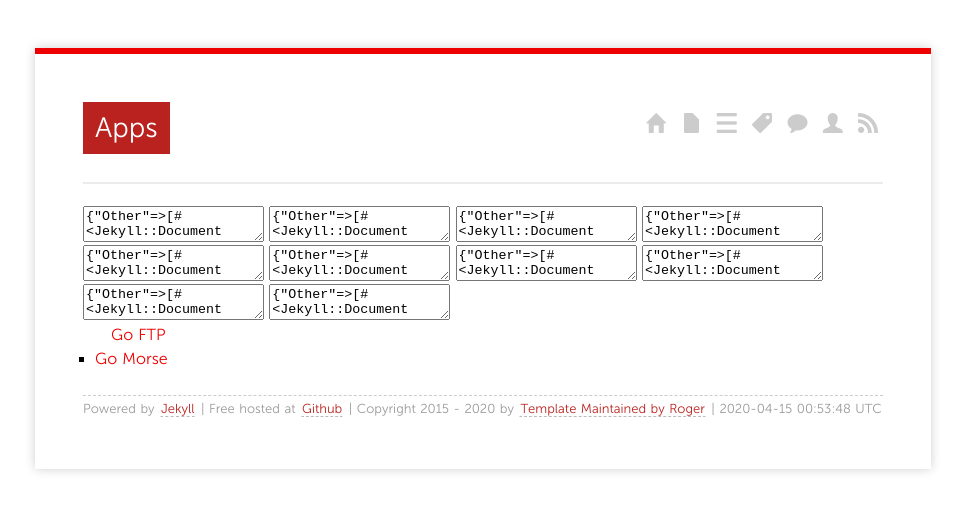
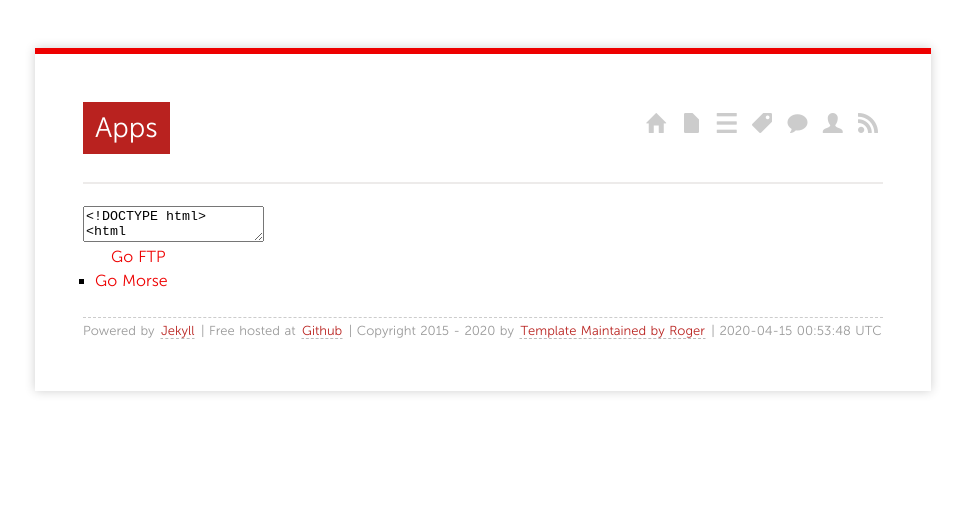
Before and after one commit to TJRoger/tjroger.github.io, a Jekyll site: the page built from apps/index.md, in a window 1280 px wide. Shown: the top 511 px of the page, without its empty margins (157-1122 px from the left). Built offline with Jekyll 4.4.1, drawn with Linux system fonts in a browser that asks for light colours; nearby versions of some CDN libraries; Markdown is read by kramdown in place of the engine named in the settings.

Commit message:
update apps list page

```diff
--- a/_layouts/default.html
+++ b/_layouts/default.html
@@ -3,17 +3,17 @@
   <head>
     <meta http-equiv="content-type" content="text/html; charset=utf-8" />
     <meta name="author" content="{{ site.author }}" />
-    <meta name="viewport" content="width=device-width">
+    <meta name="viewport" content="width=device-width"/>
     <title>{{ page.title }} | {{ site.author }}</title>
     <!-- Jim disable
       script src="https://google-code-prettify.googlecode.com/svn/loader/run_prettify.js?autoload=true&skin=Desert"></script-->
     <link href="/feed/" rel="alternate" title="{{ site.author }}" type="application/atom+xml" />
     <link rel="shortcut icon" href="/favicon.ico"/>
-	<link rel="icon" href="http://tjroger.github.io/favicon.ico"/>
+    <link rel="icon" href="//tjroger.github.io/favicon.ico"/>
 
-    <link rel="stylesheet" href="/media/css/highlight.css">
-    <link href='/media/webfonts/ss-social.css' rel='stylesheet'>
-    <link href='/media/webfonts/ss-standard.css' rel='stylesheet'>
+    <link rel="stylesheet" href="/media/css/highlight.css"/>
+    <link href='/media/webfonts/ss-social.css' rel='stylesheet'/>
+    <link href='/media/webfonts/ss-standard.css' rel='stylesheet'/>
 
     <script language="JavaScript"><!--
       if (navigator.userAgent.match(/iPhone|iPod|Android|IEMobile/i)) {
@@ -25,7 +25,7 @@
     </script>
 
     <!--script type="text/javascript" src="/media/js/jquery-1.7.1.min.js"></script-->
-    <script type="text/javascript" src="http://ajax.aspnetcdn.com/ajax/jQuery/jquery-1.7.2.min.js"></script>
+    <script type="text/javascript" src="//ajax.aspnetcdn.com/ajax/jQuery/jquery-1.7.2.min.js"></script>
 
   </head>
   <body>
@@ -43,7 +43,7 @@
           </div>
           <h1>{{ page.title }}</h1>
         </header>
-        <hr>
+        <hr/>
         <article class="content">
           {{ content }}
         </article>
@@ -52,7 +52,7 @@
       <footer>
         <p><small>Powered by <a href="https://github.com/mojombo/jekyll">Jekyll</a> | Free hosted at <a href="https://github.com/tjroger">Github</a> | Copyright 2015 - {{site.time | date:"%Y"}} by
           <!-- *** Please Keep bellow link for at least 6 months! Thanks！*** -->
-		<a href="http://tjroger.github.io/about/">Template Maintained by Roger</a>
+          <a href="//tjroger.github.io/about/">Template Maintained by Roger</a>
 
           | <span class="label label-info">{{site.time | date:"%Y-%m-%d %H:%M:%S %Z"}}</span></small></p>
       </footer>
--- a/apps/index.md
+++ b/apps/index.md
@@ -4,17 +4,20 @@ layout: page
 ---
 
 <div id="tag_cloud">
-{% for cat in site.categories %}
-<textarea>{{ site.categories }}</textarea>
+{% for page in site.categories['page'] %}
+<textarea>{{ page }}</textarea>
 {% endfor %}
+<div>
 <ul class="listing">
+  <!-- <li class="listing-sperator" /> -->
   <li class="listing-item">
-    <a href="{{ size.url }}/apps/goftp" title="Go FTP">Go FTP </a>
+    <a href="/apps/goftp" title="Go FTP">Go FTP </a>
   </li>
   <li>
-    <a href="{{ size.url }}/apps/gomorse" title="Go Morse">Go Morse </a>
+    <a href="/apps/gomorse" title="Go Morse">Go Morse </a>
   </li>
 </ul>
+</div>
 
 
 <script src="/media/js/jquery.tagcloud.js" type="text/javascript" charset="utf-8"></script>
```
Also changed, not shown: 1 other file. Lines whose indentation alone changed are shown as unchanged.
